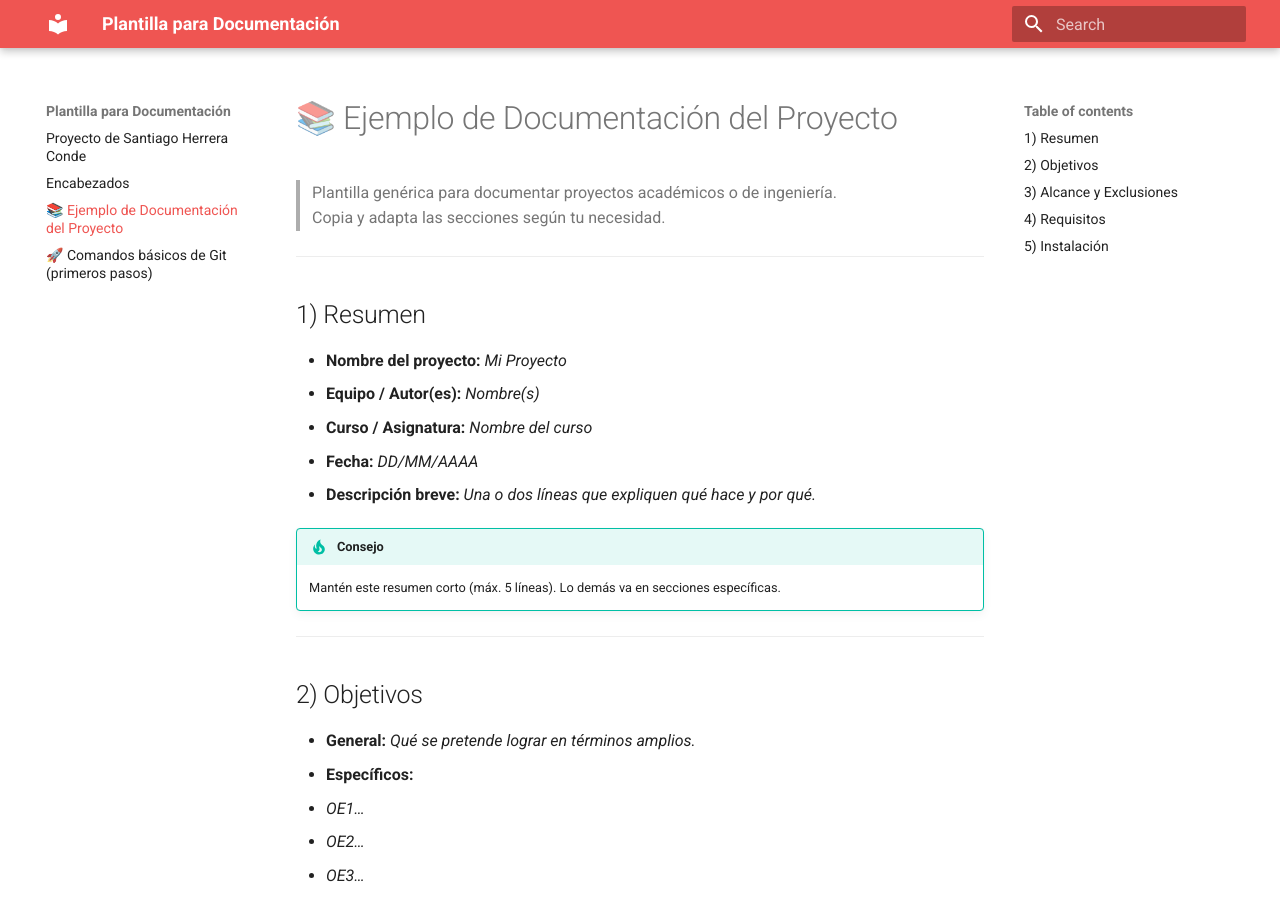
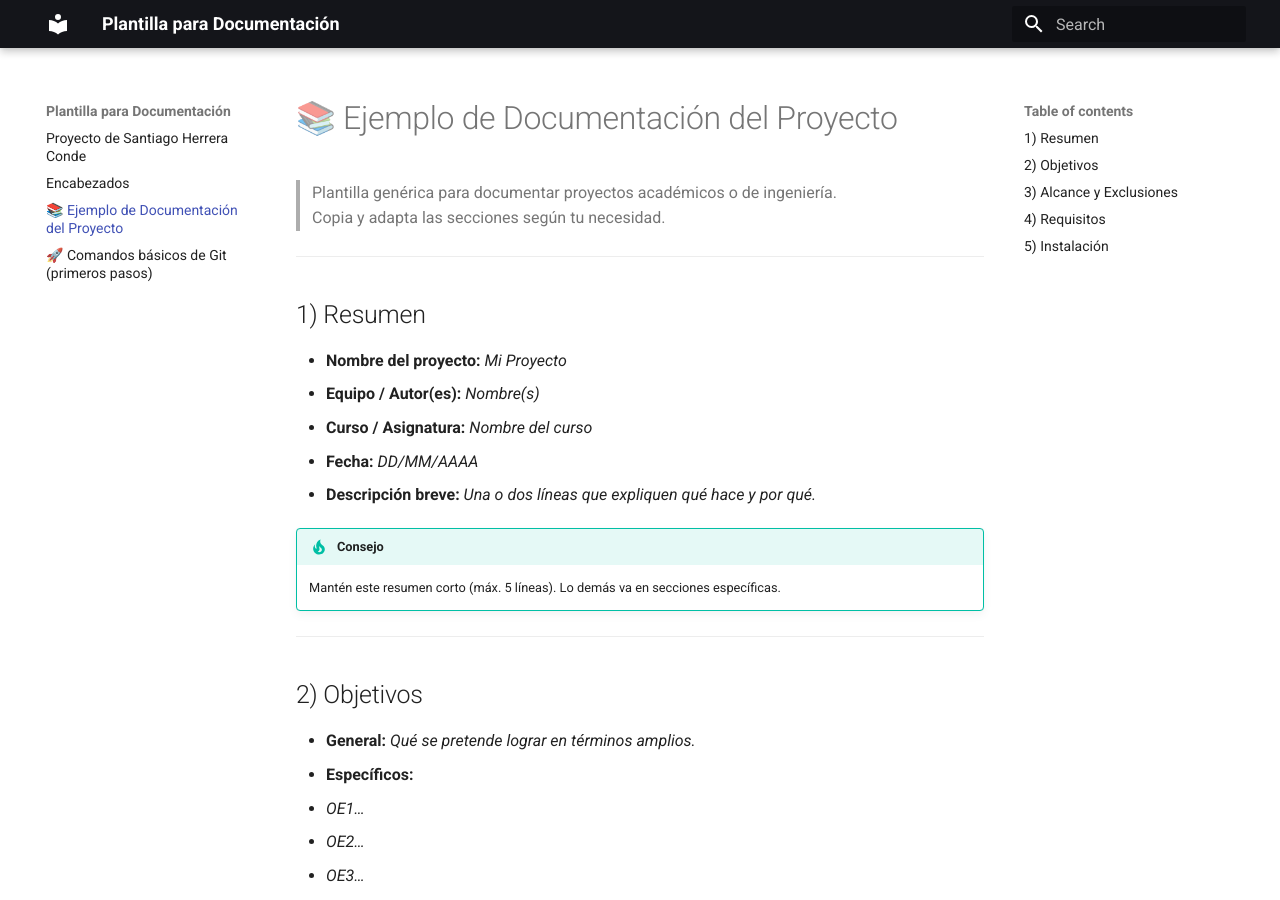
Before and after one commit to lesantiagohc-max/Santi_repositorio, an MkDocs documentation site: the page built from docs/ejemplo.md, in a window 1280 px wide and 900 px high. Built offline with MkDocs 1.6.1 and Material for MkDocs 9.7.7, drawn with Linux system fonts in a browser that asks for light colours.

Commit message:
cambio index 2.0

```diff
--- a/mkdocs.yml
+++ b/mkdocs.yml
@@ -29,7 +29,7 @@ theme:
   highlightjs: true
   palette:
       - scheme: default
-        primary: red
+        primary: black
 
   features:
     - content.code.copy
```
